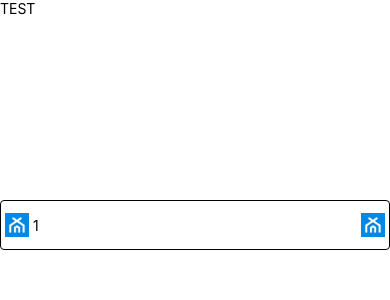
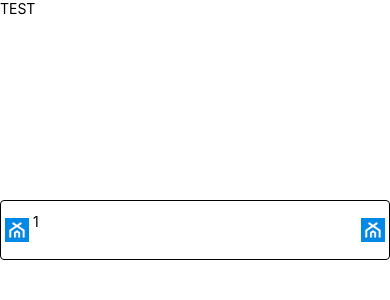
Before and after one commit to rantoinne/HomeBook, a React Native app: screen / in a window 390 px wide. Shown: the top 300 px of the page. Built offline with nearby package versions, Linux system fonts and the light colour scheme.

Commit message:
comments for input component

```diff
--- a/src/components/InputField/index.tsx
+++ b/src/components/InputField/index.tsx
@@ -7,11 +7,12 @@ import {
   ImageSourcePropType,
 } from 'react-native';
 import React, { FC } from 'react';
-import { COLOR_CODE_TYPE } from '@utils';
+import { COLOR_CODE_TYPE, INPUT_TYPE } from '@utils';
 import { IconRenderer } from '../IconRenderer';
 import styles from './styles';
 
 interface Props extends TextInputProps {
+  type?: INPUT_TYPE;
   inputStyle?: ViewStyle;
   containerStyle?: ViewStyle;
   enableFloatingLabel?: boolean;
@@ -26,11 +27,30 @@ interface Props extends TextInputProps {
   renderRightIcon?: () => React.ReactElement;
 }
 
+/**
+ *
+ * @param leftIcon(optional) Icon to render of left
+ * @param rightIcon(optional) Icon to render of right
+ * @param inputStyle(optional) Applied to <TextInput />
+ * @param type(optional) Denotes the type of <TextInput> to render. One of INPUT_TYPE
+ * @param enableFloatingLabel(optional) Experimental - NOT IMPLEMENTED
+ * @param containerStyle(optional) Applied to <View> wrapping TextInput
+ * @param borderColor(optional) Border color for <View> wrapping TextInput
+ * @param isLeftIconInsideCard(optional) Render @leftIcon inside a Card with border
+ * @param isRightIconInsideCard(optional) Render @rightIcon inside a Card with border
+ * @param leftIconCardStyle(optional) Applied to left icon. Requires @leftIcon to be NOT NULL
+ * @param rightIconCardStyle(optional) Applied to right icon. Requires @rightIcon to be NOT NULL
+ * @param renderRightIcon(optional) Override method to render custom right. @rightIcon should be @null
+ * @param renderLeftIcon(optional) Override method to render custom leftIcon. @leftIcon should be @null
+ * @param TextInputProps Incl. of all TextInput props
+ * @returns An Input field
+ */
 export const InputField: FC<Props> = ({
   leftIcon,
   rightIcon,
   inputStyle,
   containerStyle,
+  type = INPUT_TYPE.OUTLINE,
   leftIconCardStyle,
   rightIconCardStyle,
   renderLeftIcon = null,
--- a/src/index.tsx
+++ b/src/index.tsx
@@ -8,6 +8,7 @@ import {
   InputField,
 } from '@components';
 import { ImageLinks } from '@images';
+import { INPUT_TYPE } from './utils/enums';
 
 const App = () => {
   return (
@@ -17,9 +18,11 @@ const App = () => {
       </View>
       <InputField
         value={'1'}
+        type={INPUT_TYPE.OUTLINE}
         leftIcon={ImageLinks.homeBookIcon}
         rightIcon={ImageLinks.homeBookIcon}
         onChangeText={null}
+        multiline
       />
     </SafeAreaView>
   );
--- a/src/utils/enums.ts
+++ b/src/utils/enums.ts
@@ -28,3 +28,9 @@ export enum IMAGE_DIMENSIONS {
   X_SMALL = 14,
   XX_SMALL = 12,
 }
+
+export enum INPUT_TYPE {
+  OUTLINE = 'OUTLINE',
+  UNDERLINE = 'UNDERLINE',
+  FLOATING_LABEL = 'FLOATING_LABEL'
+}
```
